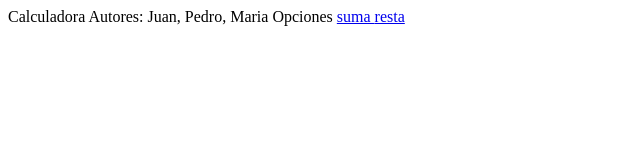
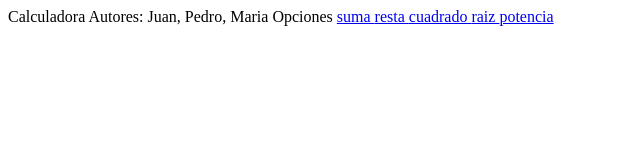
Before and after one commit to adsoftsito-phd/adsoft.github.io, a plain HTML site: page index.html in a window 1280 px wide. Shown: the whole page, without its empty margins (0-640 px from the left). Drawn offline with Linux system fonts and the light colour scheme.

Commit message:
update menu #1

```diff
--- a/index.html
+++ b/index.html
@@ -5,3 +5,6 @@ Autores:   Juan, Pedro, Maria
 Opciones
 <a href="suma.html"> suma </a>
 <a href="resta.html"> resta </a>
+<a href="cuadrado.html"> cuadrado </a>
+<a href="raiz.html"> raiz </a>
+<a href="potencia.html"> potencia </a>
```
